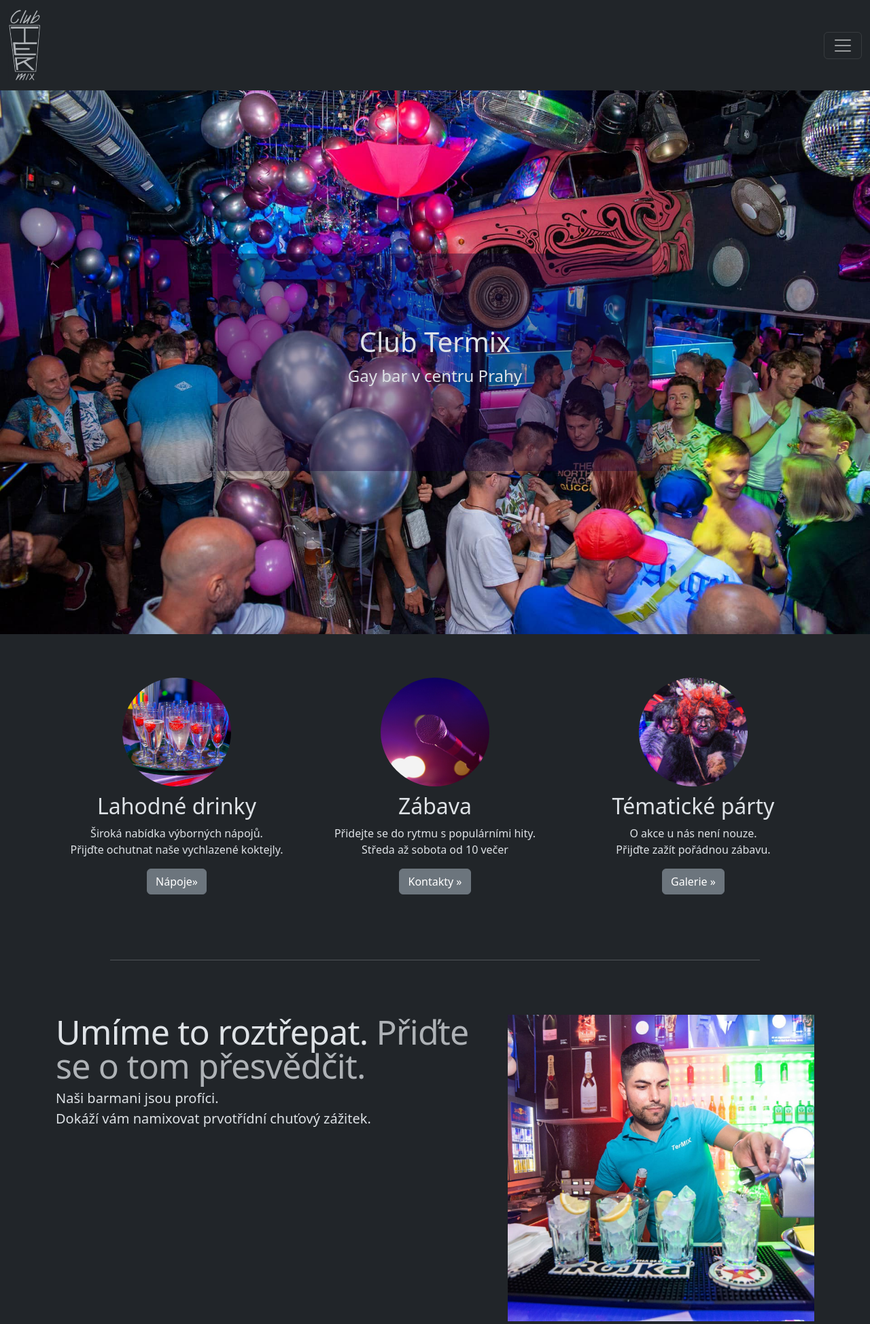
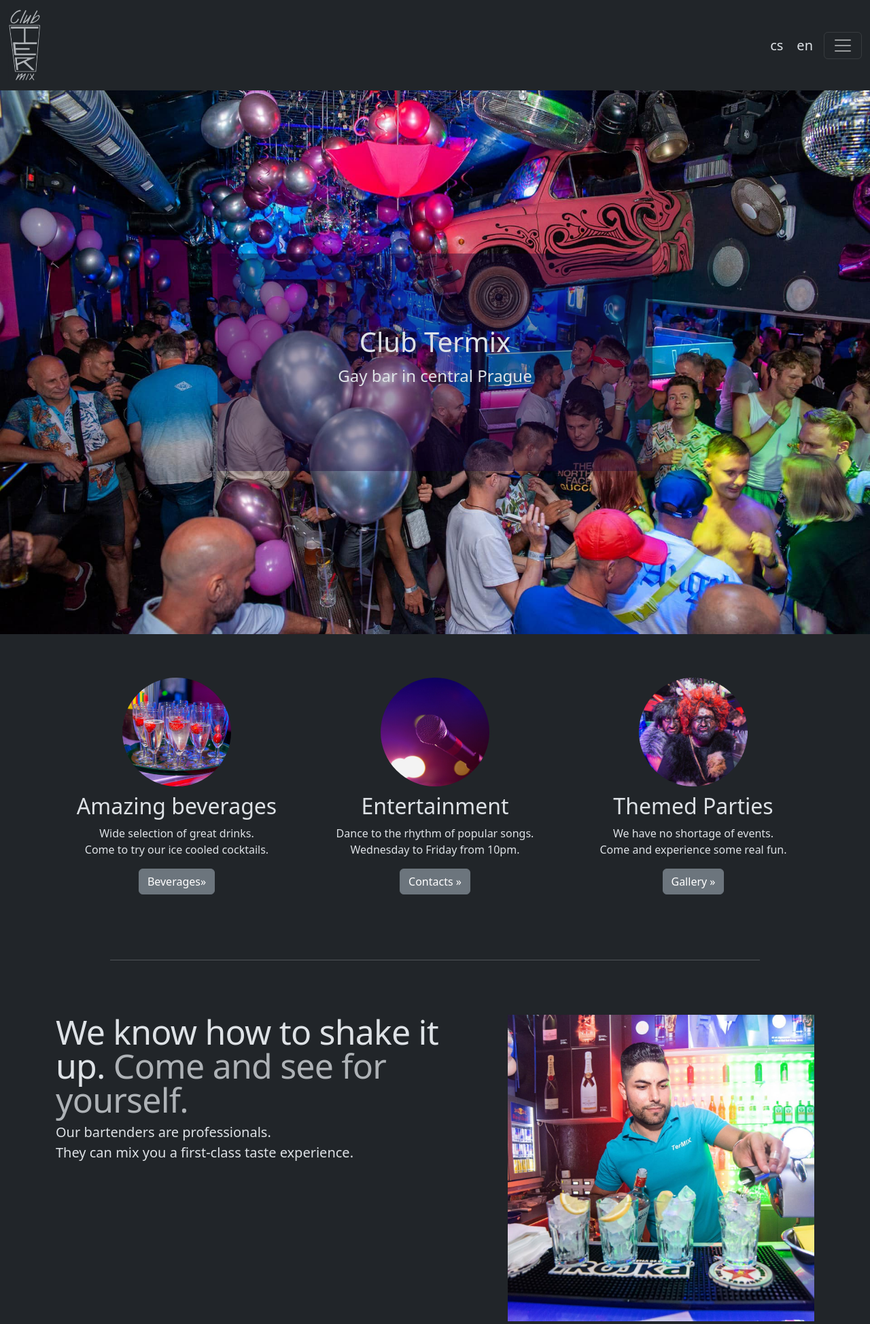
Before and after one commit to VojtaMi/terMIX, a Flask app: page / in a window 1280 px wide. Shown: the top 1948 px of the page at 68% size. Run offline with Flask 3, Linux system fonts and the light colour scheme.

Commit message:
translation of main page

```diff
--- a/static/css/styles.css
+++ b/static/css/styles.css
@@ -1,6 +1,10 @@
 /*dark backgroung color*/
 body {
     background-color: #212529;
+}
+
+.lang-link {
+    font-size: 1.25rem; /* Increase the font size */
 }
 
 /*homepage title image*/
--- a/templates/cz/index.html
+++ b/templates/cz/index.html
@@ -1,4 +1,4 @@
-{% extends "base.html" %}
+{% extends "cz/base.html" %}
 {% block title %} Club Termix {% endblock %}
 {% block content %}
 
--- a/templates/base.html
+++ b/templates/en/base.html
@@ -9,13 +9,13 @@
 </head>
 <body>
 {% include "svg_sprite.html" %}
-{% include "header.html" %}
+{% include "en/header.html" %}
 {% block content %}
 {% endblock %}
 
 <div class="container">
     <footer class="d-flex flex-wrap justify-content-between align-items-center py-3 mt-5 border-top">
-        <p class="col-md-4 mb-0 text-body-secondary">© 2015–2024 Termix Praha s.r.o.</p>
+        <p class="col-md-4 mb-0 text-body-secondary">© 2015–2024 Termix Praha Ltd.</p>
 
         <a href="/"
            class="col-md-4 d-flex align-items-center justify-content-center mb-3 mb-md-0 me-md-auto link-body-emphasis text-decoration-none">
--- /dev/null
+++ b/templates/en/header.html
@@ -0,0 +1,24 @@
+<nav class="navbar navbar-dark bg-dark" aria-label="First navbar example">
+    <div class="container-fluid ">
+       {% include "navbar_buttons.html" %}
+        <div class="collapse navbar-collapse" id="navbarsExample01">
+            <ul class="navbar-nav me-auto mb-2">
+                <li class="nav-item">
+                    <a class="nav-link active" aria-current="page" href="{{ url_for('home') }}">Home</a>
+                </li>
+                <li class="nav-item">
+                    <a class="nav-link" href="#">About Us</a>
+                </li>
+                <li class="nav-item">
+                    <a class="nav-link" href="#">Contacts</a>
+                </li>
+                <li class="nav-item">
+                    <a class="nav-link" href="#">Beverages</a>
+                </li>
+                <li class="nav-item">
+                    <a class="nav-link" href="#">Gallery</a>
+                </li>
+            </ul>
+        </div>
+    </div>
+</nav>
--- a/templates/en/index.html
+++ b/templates/en/index.html
@@ -1,4 +1,4 @@
-{% extends "base.html" %}
+{% extends "en/base.html" %}
 {% block title %} Club Termix {% endblock %}
 {% block content %}
 
@@ -7,7 +7,7 @@
     <img src="static/assets/img/poster.jpg" class="d-block w-100 poster-img" alt="Bar">
     <div class="poster-caption">
         <h1>Club Termix</h1>
-        <p>Gay bar <span class="responsive-br"><br></span>v centru Prahy</p>
+        <p>Gay bar <span class="responsive-br"><br></span>in central Prague</p>
     </div>
 </div>
 
@@ -16,21 +16,21 @@
     <div id="feature_list" class="row">
       <div class="col-lg-4 col-sm-6 d-flex flex-column align-items-center text-center">
         <img src="static/assets/img/drinks.jpg" alt="glasses with drinks" class="rounded-circle img-hover" >
-        <h2 class="fw-normal">Lahodné drinky</h2>
-        <p>Široká nabídka výborných nápojů. <br>Přijďte ochutnat naše vychlazené koktejly.</p>
-        <p><a class="btn btn-secondary" href="#">Nápoje»</a></p>
+        <h2 class="fw-normal">Amazing beverages</h2>
+        <p>Wide selection of great drinks. <br>Come to try our ice cooled cocktails.</p>
+        <p><a class="btn btn-secondary" href="#">Beverages»</a></p>
       </div><!-- /.col-lg-4 -->
        <div class="col-lg-4 col-sm-6 d-flex flex-column align-items-center text-center">
         <img src="static/assets/img/karaoke.jpg" alt="microphone" class="rounded-circle img-hover">
-        <h2 class="fw-normal">Zábava</h2>
-        <p>Přidejte se do rytmu s populárními hity. <br> Středa až sobota od 10 večer</p>
-        <p><a class="btn btn-secondary" href="#">Kontakty »</a></p>
+        <h2 class="fw-normal">Entertainment</h2>
+        <p>Dance to the rhythm of popular songs. <br> Wednesday to Friday from 10pm.</p>
+        <p><a class="btn btn-secondary" href="#">Contacts »</a></p>
       </div><!-- /.col-lg-4 -->
       <div class="col-lg-4 col-sm-12 d-flex flex-column align-items-center text-center">
         <img src="static/assets/img/party.jpg" alt="man with costume" class="rounded-circle img-hover">
-        <h2 class="fw-normal">Tématické párty</h2>
-        <p>O akce u nás není nouze. <br> Přijďte zažít pořádnou zábavu.</p>
-        <p><a class="btn btn-secondary" href="#">Galerie »</a></p>
+        <h2 class="fw-normal">Themed Parties</h2>
+<p>We have no shortage of events. <br> Come and experience some real fun.</p>
+<p><a class="btn btn-secondary" href="#">Gallery »</a></p>
 </div><!-- /.col-lg-4 -->
 </div><!-- /.row -->
 
@@ -40,13 +40,13 @@
 
 <div class="row featurette">
   <div class="col-md-7">
-        <h2 class="featurette-heading fw-normal lh-1">Umíme to roztřepat. <span class="text-body-secondary">Přiďte se o tom přesvědčit.</span></h2>
-        <p class="lead">Naši barmani jsou profíci. <br>Dokáží vám namixovat prvotřídní chuťový zážitek.</p>
+    <h2 class="featurette-heading fw-normal lh-1">We know how to shake it up. <span class="text-body-secondary">Come and see for yourself.</span></h2>
+    <p class="lead">Our bartenders are professionals. <br>They can mix you a first-class taste experience.</p>
   </div>
   <div class="col-md-5">
        <picture>
           <source media="(min-width: 400px) and (max-width: 767.5px)" srcset="static/assets/img/barman_wide.jpg"/>
-              <img src="static/assets/img/barman.jpg" alt="barman" class="img-fluid mx-auto ">
+          <img src="static/assets/img/barman.jpg" alt="bartender" class="img-fluid mx-auto ">
       </picture>
   </div>
 </div>
@@ -55,14 +55,14 @@
 
 <div class="row featurette">
   <div class="col-md-7 order-md-2">
-        <h2 class="featurette-heading fw-normal lh-1">Interiér, který baví. <span class="text-body-secondary">čekáme na vás.</span></h2>
-        <p class="lead">Místo na posezení s přáteli, nebo pořádnou oslavu? <br> Jsme připraveni.</p>
-        <p class="lead">Najdete nás na Třebízského 4a na Praze 2</p>
+    <h2 class="featurette-heading fw-normal lh-1">An interior that entertains. <span class="text-body-secondary">We're waiting for you.</span></h2>
+    <p class="lead">A place to sit with friends, or a big celebration? <br> We are ready.</p>
+    <p class="lead">You can find us at Třebízského 4a in Prague 2</p>
   </div>
   <div class="col-md-5 order-md-1">
       <picture>
           <source media="(min-width: 400px) and (max-width: 767.5px)" srcset="static/assets/img/car_wide.jpg"/>
-              <img src="static/assets/img/car.jpg" alt="interier" class="img-fluid mx-auto">
+          <img src="static/assets/img/car.jpg" alt="interior" class="img-fluid mx-auto">
       </picture>
   </div>
 </div>
@@ -71,8 +71,8 @@
 
 <div class="row featurette">
   <div class="col-md-7">
-        <h2 class="featurette-heading fw-normal lh-1">U nás jedeme i po půlnoci. <span class="text-body-secondary">Ukaž, jak to umíš rozjet.</span></h2>
-        <p class="lead">Roztočit to u nás můžes od středy do soboty <br>Otevřeno máme od desíti až do rána</p>
+    <h2 class="featurette-heading fw-normal lh-1">We go past midnight. <span class="text-body-secondary">Show us how you can party.</span></h2>
+    <p class="lead">You can party with us from Wednesday to Saturday <br>We are open from 10pm till morning</p>
   </div>
   <div class="col-md-5">
       <picture>
--- a/templates/header.html
+++ /dev/null
@@ -1,28 +0,0 @@
-<nav class="navbar navbar-dark bg-dark" aria-label="First navbar example">
-    <div class="container-fluid ">
-      <img src="static/assets/dark_gray_logo.svg" class="navbar-brand" id="header_logo" role="img" aria-label="Termix Logo" alt="Termix Logo">
-      <button class="navbar-toggler" type="button" data-bs-toggle="collapse" data-bs-target="#navbarsExample01" aria-controls="navbarsExample01" aria-expanded="false" aria-label="Toggle navigation">
-        <span class="navbar-toggler-icon"></span>
-      </button>
-
-      <div class="collapse navbar-collapse" id="navbarsExample01">
-        <ul class="navbar-nav me-auto mb-2">
-          <li class="nav-item">
-            <a class="nav-link active" aria-current="page" href="{{ url_for('home') }}">Domů</a>
-          </li>
-          <li class="nav-item">
-            <a class="nav-link" href="#">O Nás</a>
-          </li>
-          <li class="nav-item">
-            <a class="nav-link" href="#">Kontakty</a>
-          </li>
-          <li class="nav-item">
-            <a class="nav-link" href="#">Nápojový Lístek</a>
-          </li>
-          <li class="nav-item">
-            <a class="nav-link" href="#">Galerie</a>
-          </li>
-        </ul>
-      </div>
-    </div>
-  </nav>
--- /dev/null
+++ b/templates/navbar_buttons.html
@@ -0,0 +1,15 @@
+<img src="static/assets/dark_gray_logo.svg" class="navbar-brand" id="header_logo" role="img"
+     aria-label="Termix Logo" alt="Termix Logo">
+<div class="d-flex align-items-center">
+    <a class="nav-link lang-link px-1" href="{{ url_for('home', lang='cz') }}">
+        cs
+    </a>
+    <a class="nav-link lang-link px-3" href="{{ url_for('home', lang='en') }}">
+        en
+    </a>
+    <button class="navbar-toggler" type="button" data-bs-toggle="collapse" data-bs-target="#navbarsExample01"
+            aria-controls="navbarsExample01" aria-expanded="false" aria-label="Toggle navigation">
+        <span class="navbar-toggler-icon"></span>
+    </button>
+
+</div>
```
Also changed, not shown: templates/cz/base.html (added, +54 -0 lines), templates/cz/header.html (added, +24 -0 lines). Lines whose indentation alone changed are shown as unchanged.
